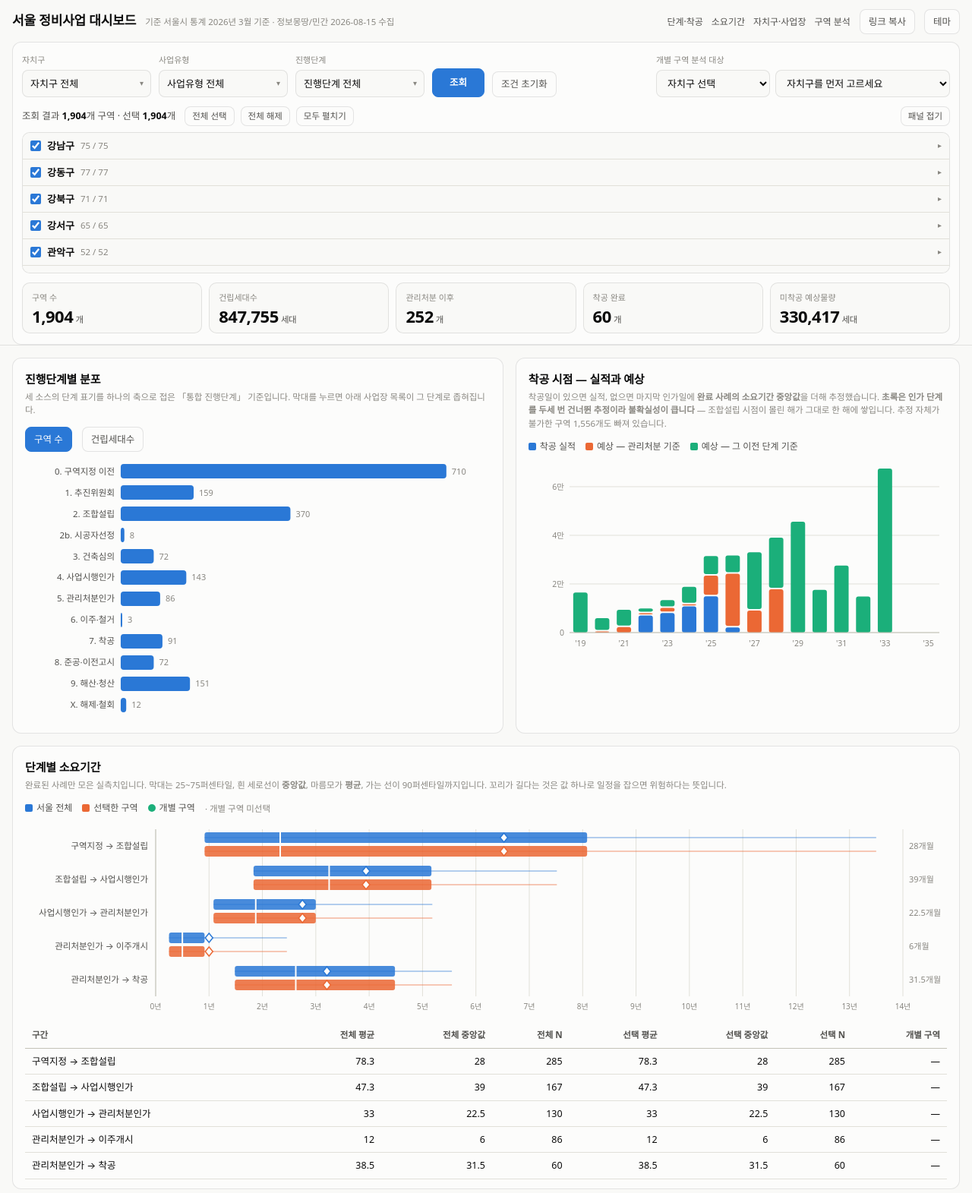
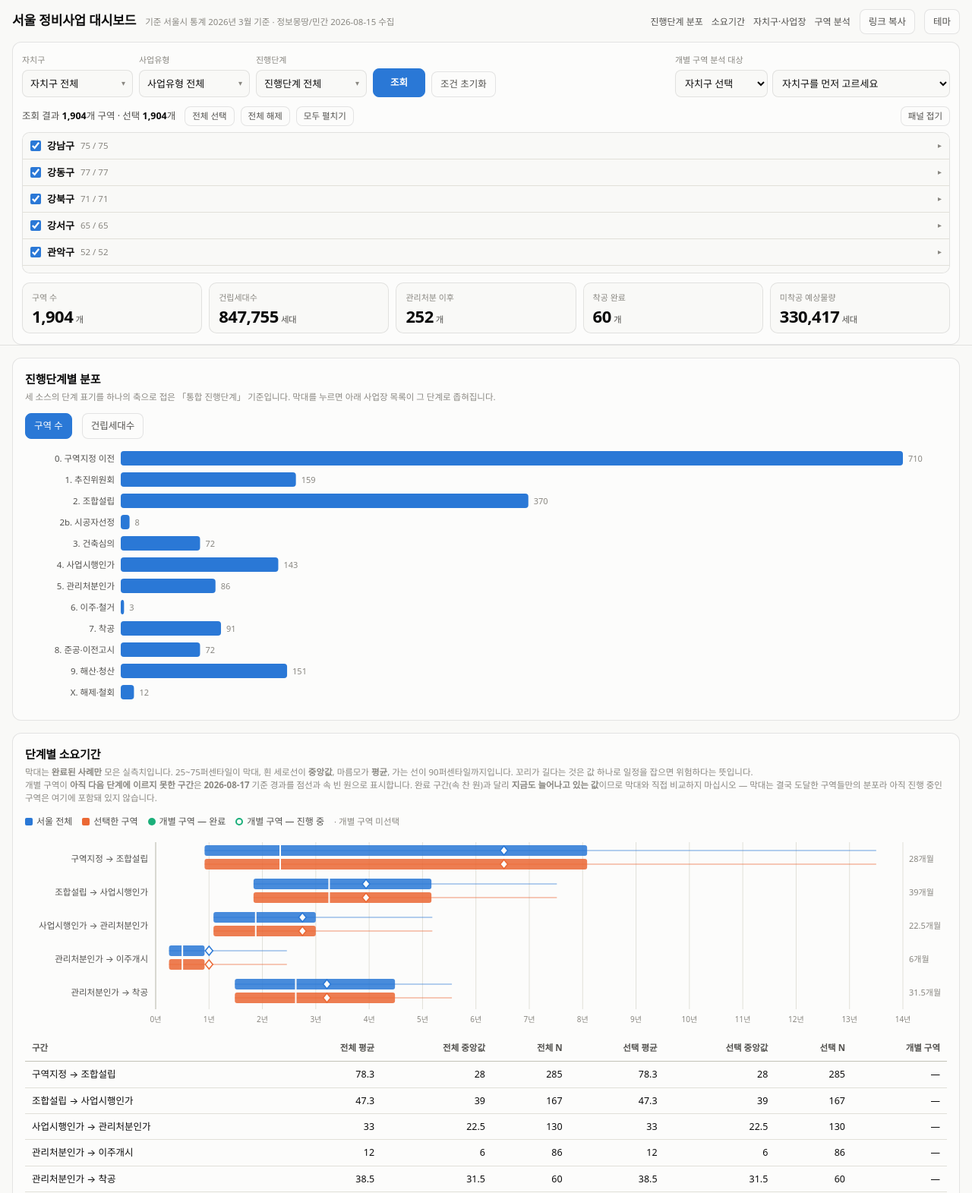
Before and after one commit to Expressor-kor/jaegaebal, a plain HTML site: page index.html in a window 1280 px wide. Shown: the top 1571 px of the page at 76% size. Drawn offline with Linux system fonts and the light colour scheme.

Commit message:
dashboard v4 (2026-08-17)

```diff
--- a/index.html
+++ b/index.html
@@ -59,15 +59,15 @@ h1{font-size:17px;margin:0;letter-spacing:-.01em}
 .nav a:hover{color:var(--series-1);text-decoration:underline}
 @media(max-width:900px){.nav{display:none}}
 .panel{background:var(--surface-1);border:1px solid var(--border);border-radius:12px;padding:12px}
-.frow{display:flex;gap:10px;flex-wrap:wrap;align-items:flex-end}
+.frow{display:flex;gap:8px;flex-wrap:wrap;align-items:flex-end}
 .fg{display:flex;flex-direction:column;gap:5px;min-width:0}
-.fg label{font-size:11px;color:var(--muted)}
+.fg label{font-size:11px;color:var(--muted);white-space:nowrap}
 
 /* multiselect */
 .ms{position:relative}
 .ms>button{background:var(--plane);border:1px solid var(--border);border-radius:8px;
   padding:7px 26px 7px 10px;font-size:13px;cursor:pointer;text-align:left;
-  min-width:170px;max-width:240px;white-space:nowrap;overflow:hidden;text-overflow:ellipsis;position:relative}
+  min-width:146px;max-width:186px;white-space:nowrap;overflow:hidden;text-overflow:ellipsis;position:relative}
 .ms>button::after{content:'\25BE';position:absolute;right:9px;top:50%;transform:translateY(-50%);color:var(--muted);font-size:10px}
 .ms>button:hover{border-color:var(--axis)}
 .msp{position:absolute;top:calc(100% + 4px);left:0;z-index:70;background:var(--raise);
@@ -79,8 +79,13 @@ h1{font-size:17px;margin:0;letter-spacing:-.01em}
 .msp .opt input{margin:0;accent-color:var(--chip-on);width:14px;height:14px;flex:none}
 .msp .opt .cnt{margin-left:auto;color:var(--muted);font-size:11px;font-variant-numeric:tabular-nums}
 .msp .sep{height:1px;background:var(--grid);margin:4px 2px}
-.selin{background:var(--plane);border:1px solid var(--border);border-radius:8px;padding:7px 10px;font-size:13px;min-width:150px}
+.selin{background:var(--plane);border:1px solid var(--border);border-radius:8px;padding:7px 8px;font-size:13px;
+  min-width:0;max-width:100%;text-overflow:ellipsis}
 .selin:hover{border-color:var(--axis)}
+#oneGu{width:122px;flex:none}
+#oneNm{width:234px;flex:none}
+.btn.pri,#resetF{white-space:nowrap}
+@media(max-width:1150px){#oneNm{width:200px}}
 
 /* result list */
 .reshead{display:flex;align-items:center;gap:8px;flex-wrap:wrap;margin:12px 0 8px}
@@ -194,6 +199,7 @@ footer{font-size:11.5px;color:var(--muted);line-height:1.7;padding:18px 2px 0;bo
   #ctl{position:static}
   .ms>button{max-width:none;width:100%}
   .fg{flex:1 1 100%}
+  #oneGu,#oneNm{width:auto;flex:1 1 46%}
   table.data thead{display:none}
   table.data tr{display:block;border-bottom:1px solid var(--grid);padding:9px 2px}
   table.data td{display:flex;justify-content:space-between;gap:12px;border:0;padding:2px 4px}
@@ -212,7 +218,7 @@ footer{font-size:11.5px;color:var(--muted);line-height:1.7;padding:18px 2px 0;bo
       <span class="sub" id="asof"></span>
       <span class="spacer"></span>
       <nav class="nav">
-        <a href="#s-stage">단계·착공</a><a href="#s-dur">소요기간</a><a href="#s-map">자치구·사업장</a><a href="#s-one">구역 분석</a>
+        <a href="#s-stage">진행단계 분포</a><a href="#s-dur">소요기간</a><a href="#s-map">자치구·사업장</a><a href="#s-one">구역 분석</a>
       </nav>
       <button class="btn" id="shareBtn" type="button">링크 복사</button>
       <button class="btn" id="themeBtn" type="button">테마</button>
@@ -227,9 +233,9 @@ footer{font-size:11.5px;color:var(--muted);line-height:1.7;padding:18px 2px 0;bo
         <div class="fg"><label>&nbsp;</label><button class="btn" id="resetF" type="button">조건 초기화</button></div>
         <div class="fg" style="margin-left:auto">
           <label>개별 구역 분석 대상</label>
-          <div style="display:flex;gap:7px;flex-wrap:wrap">
+          <div style="display:flex;gap:6px;flex-wrap:wrap">
             <select class="selin" id="oneGu"></select>
-            <select class="selin" id="oneNm" style="min-width:230px"></select>
+            <select class="selin" id="oneNm"></select>
           </div>
         </div>
       </div>
@@ -252,7 +258,6 @@ footer{font-size:11.5px;color:var(--muted);line-height:1.7;padding:18px 2px 0;bo
 
 <div class="wrap">
 
-  <div class="grid-2">
   <section class="card" id="s-stage">
     <p class="h2">진행단계별 분포</p>
     <p class="note" id="n1"></p>
@@ -263,26 +268,18 @@ footer{font-size:11.5px;color:var(--muted);line-height:1.7;padding:18px 2px 0;bo
     <div class="chartwrap"><svg id="c1"></svg></div>
   </section>
 
-    <section class="card" id="s-time">
-      <p class="h2">착공 시점 — 실적과 예상</p>
-      <p class="note" id="n2"></p>
-      <div class="legend">
-        <span><i style="background:var(--series-1)"></i>착공 실적</span>
-        <span><i style="background:var(--series-2)"></i>예상 — 관리처분 기준</span>
-        <span><i style="background:var(--series-3)"></i>예상 — 그 이전 단계 기준</span>
-      </div>
-      <div class="chartwrap"><svg id="c2"></svg></div>
-    </section>
-  </div>
-
   <section class="card" id="s-dur">
     <p class="h2">단계별 소요기간</p>
-    <p class="note">완료된 사례만 모은 실측치입니다. 막대는 25~75퍼센타일, 흰 세로선이 <b>중앙값</b>, 마름모가 <b>평균</b>,
-      가는 선이 90퍼센타일까지입니다. 꼬리가 길다는 것은 값 하나로 일정을 잡으면 위험하다는 뜻입니다.</p>
+    <p class="note">막대는 <b>완료된 사례만</b> 모은 실측치입니다. 25~75퍼센타일이 막대, 흰 세로선이 <b>중앙값</b>, 마름모가 <b>평균</b>,
+      가는 선이 90퍼센타일까지입니다. 꼬리가 길다는 것은 값 하나로 일정을 잡으면 위험하다는 뜻입니다.<br>
+      개별 구역이 <b>아직 다음 단계에 이르지 못한 구간</b>은 <b id="durAsOf"></b> 기준 경과를 점선과 속 빈 원으로 표시합니다.
+      완료 구간(속 찬 원)과 달리 <b>지금도 늘어나고 있는 값</b>이므로 막대와 직접 비교하지 마십시오 —
+      막대는 결국 도달한 구역들만의 분포라 아직 진행 중인 구역은 여기에 포함돼 있지 않습니다.</p>
     <div class="legend">
       <span><i style="background:var(--series-1)"></i>서울 전체</span>
       <span><i style="background:var(--series-2)"></i>선택한 구역</span>
-      <span><i style="background:var(--series-3);border-radius:50%"></i>개별 구역</span>
+      <span><i style="background:var(--series-3);border-radius:50%"></i>개별 구역 — 완료</span>
+      <span><i style="background:transparent;border:2px solid var(--series-3);border-radius:50%"></i>개별 구역 — 진행 중</span>
       <span class="sub" id="durSub"></span>
     </div>
     <div class="chartwrap"><svg id="c3"></svg></div>
@@ -582,61 +579,32 @@ function renderChart1(rows){
     : '단계별 건립세대수 합계입니다. 세대수가 등록되지 않은 초기 구역은 0으로 잡히므로 구역 수와 함께 보십시오.';
 }
 
-/* ---------- chart 2 ---------- */
-function renderChart2(rows){
-  var Y0=2019,Y1=2035,B_={};
-  for(var y=Y0;y<=Y1;y++) B_[y]={a:0,m:0,e:0,ac:0,mc:0,ec:0};
-  var beyond=0,none=0,far=0;
-  rows.forEach(function(r){
-    var ps=r[F.ps]; if(!ps){ none++; return; }
-    var yy=+ps.slice(0,4),u=r[F.u]||0,b=r[F.pb];
-    if(yy>Y1){ beyond+=u; far++; return; }
-    if(yy<Y0){ if(b==='실적') return; yy=Y0; }
-    var t=B_[yy];
-    if(b==='실적'){ t.a+=u; t.ac++; } else if(b==='관리처분 기준'){ t.m+=u; t.mc++; } else { t.e+=u; t.ec++; }
-  });
-  var years=[]; for(var k=Y0;k<=Y1;k++) years.push(k);
-  var svg=el('c2'); svg.innerHTML='';
-  var L=54,R=10,T=10,Bm=26;
-  var W=Math.max(420,svg.parentNode.clientWidth||420),H=252;
-  svg.setAttribute('viewBox','0 0 '+W+' '+H); svg.setAttribute('height',H);
-  var PW=W-L-R,PH=H-T-Bm;
-  var max=Math.max(1,Math.max.apply(null,years.map(function(y){return B_[y].a+B_[y].m+B_[y].e;})));
-  var pow=Math.pow(10,Math.floor(Math.log10(max))),tick=Math.max(1,Math.ceil(max/pow/4)*pow);
-  var muted=cssv('--muted'),grid=cssv('--grid'),s1=cssv('--series-1'),s2=cssv('--series-2'),s3=cssv('--series-3'),axis=cssv('--axis');
-  for(var g=0;g<=max;g+=tick){
-    var gy=T+PH-PH*g/max;
-    svg.appendChild(mk('line',{x1:L,x2:W-R,y1:gy,y2:gy,stroke:grid,'stroke-width':1}));
-    svg.appendChild(txt(L-7,gy+4,g>=10000?(g/10000)+'만':NF.format(g),{fill:muted,'font-size':10.5,'text-anchor':'end','font-variant-numeric':'tabular-nums'}));
-  }
-  var bw=PW/years.length;
-  years.forEach(function(y,i){
-    var b=B_[y],tot=b.a+b.m+b.e;
-    if(y%2===1||W>820) svg.appendChild(txt(L+i*bw+bw/2,H-8,"'"+String(y).slice(2),{fill:muted,'font-size':10.5,'text-anchor':'middle'}));
-    if(!tot) return;
-    var x=L+i*bw+bw*0.17,w=bw*0.66,base=T+PH;
-    [['a',s1],['m',s2],['e',s3]].forEach(function(p){
-      var v=b[p[0]]; if(!v) return;
-      var h=PH*v/max; base-=h;
-      var rc=mk('rect',{x:x,y:base,width:w,height:Math.max(h,1.5),rx:3,fill:p[1]});
-      rc.addEventListener('mousemove',function(ev){ ttShow('<b>'+y+'년</b><span class="r">실적 '+NF.format(b.a)+'세대 · '+b.ac+'개<br>예상(관리처분 기준) '+NF.format(b.m)+'세대 · '+b.mc+'개<br>예상(그 이전 기준) '+NF.format(b.e)+'세대 · '+b.ec+'개</span>',ev); });
-      rc.addEventListener('mouseleave',ttHide);
-      svg.appendChild(rc); base-=2;
-    });
-  });
-  svg.appendChild(mk('line',{x1:L,x2:W-R,y1:T+PH,y2:T+PH,stroke:axis,'stroke-width':1}));
-  el('n2').innerHTML='착공일이 있으면 실적, 없으면 마지막 인가일에 <b>완료 사례의 소요기간 중앙값</b>을 더해 추정했습니다. '+
-    '<b>초록은 인가 단계를 두세 번 건너뛴 추정이라 불확실성이 큽니다</b> — 조합설립 시점이 몰린 해가 그대로 한 해에 쌓입니다. '+
-    (far?'2036년 이후로 밀린 '+NF.format(beyond)+'세대('+far+'개)는 뺐습니다. ':'')+
-    '추정 자체가 불가한 구역 '+NF.format(none)+'개도 빠져 있습니다.';
-}
-
 /* ---------- durations ---------- */
 var TR=[['구역지정 → 조합설립','dz','da'],['조합설립 → 사업시행인가','da','di'],
         ['사업시행인가 → 관리처분인가','di','dm'],['관리처분인가 → 이주개시','dm','mv'],
         ['관리처분인가 → 착공','dm','ds']];
 function pdate(s){ if(!s) return null; var m=/^(\d{4})-(\d{2})-(\d{2})/.exec(String(s)); return m?[+m[1],+m[2]]:null; }
 function mdiff(a,b){ if(!a||!b) return null; var v=(b[0]-a[0])*12+(b[1]-a[1]); return v>=0?v:null; }
+
+/* --- 오늘 기준 진행 중 경과 --- */
+var NOW=new Date();
+var TODAY=[NOW.getFullYear(),NOW.getMonth()+1,NOW.getDate()];
+var TODAY_S=TODAY[0]+'-'+('0'+TODAY[1]).slice(-2)+'-'+('0'+TODAY[2]).slice(-2);
+var LADDER=['dz','dp','da','dh','di','dm','mv','ds'];
+function elapsed(s){                       // 그 일자로부터 오늘까지 개월(월 단위, mdiff와 동일 규칙)
+  var a=pdate(s); if(!a) return null;
+  var v=(TODAY[0]-a[0])*12+(TODAY[1]-a[1]);
+  return v>=0?v:null;
+}
+function ended(r){ var s=r[F.st]||''; return s.charAt(0)==='9'||s.charAt(0)==='X'; }  // 해산·해제는 진행 중이 아니다
+function ongoing(r,af,bf){                 // af는 도달, bf는 미도달, bf 이후 단계도 전부 비어 있을 때만 '진행 중'
+  if(!r||ended(r)) return null;
+  if(r[F[bf]]) return null;
+  if(!r[F[af]]) return null;
+  var bi=LADDER.indexOf(bf);
+  for(var i=bi+1;i<LADDER.length;i++){ if(r[F[LADDER[i]]]) return null; }   // 뒷단계 일자가 있으면 결측이지 진행 중이 아니다
+  return elapsed(r[F[af]]);
+}
 function stats(rows,af,bf){
   var v=[];
   rows.forEach(function(r){ var d=mdiff(pdate(r[F[af]]),pdate(r[F[bf]])); if(d!==null) v.push(d); });
@@ -649,16 +617,19 @@ function stats(rows,af,bf){
 }
 function renderDur(sel){
   var svg=el('c3'); svg.innerHTML='';
+  el('durAsOf').textContent=TODAY_S;
   el('durSub').textContent = FOCUS ? '· 개별: '+FOCUS[F.gu]+' '+FOCUS[F.nm] : '· 개별 구역 미선택';
   var rows=TR.map(function(t){
-    return {k:t[0], all:stats(ROWS,t[1],t[2]), sel:stats(sel,t[1],t[2]),
-            one:FOCUS?mdiff(pdate(FOCUS[F[t[1]]]),pdate(FOCUS[F[t[2]]])):null};
+    return {k:t[0], af:t[1], all:stats(ROWS,t[1],t[2]), sel:stats(sel,t[1],t[2]),
+            one:FOCUS?mdiff(pdate(FOCUS[F[t[1]]]),pdate(FOCUS[F[t[2]]])):null,
+            ong:FOCUS?ongoing(FOCUS,t[1],t[2]):null};
   });
   var L=172,R=58,T=8,ROW=44;
   var W=Math.max(430,svg.parentNode.clientWidth||430),H=T+rows.length*ROW+22;
   svg.setAttribute('viewBox','0 0 '+W+' '+H); svg.setAttribute('height',H);
   var PW=W-L-R, mx=0;
-  rows.forEach(function(d){ [d.all,d.sel].forEach(function(s){ if(s&&s.p90>mx) mx=s.p90; }); if(d.one>mx) mx=d.one; });
+  rows.forEach(function(d){ [d.all,d.sel].forEach(function(s){ if(s&&s.p90>mx) mx=s.p90; });
+    if(d.one>mx) mx=d.one; if(d.ong>mx) mx=d.ong; });
   mx=Math.max(12,Math.ceil(mx/12)*12);
   var x=function(v){ return L+PW*Math.min(v,mx)/mx; };
   var muted=cssv('--muted'),sec=cssv('--text-secondary'),grid=cssv('--grid'),surf=cssv('--surface-1'),axis=cssv('--axis'),s3=cssv('--series-3');
@@ -686,9 +657,20 @@ function renderDur(sel){
     });
     if(d.one!==null&&d.one!==undefined){
       var oc=mk('circle',{cx:x(d.one),cy:top+ROW/2,r:5.5,fill:s3,stroke:surf,'stroke-width':2});
-      oc.addEventListener('mousemove',function(ev){ ttShow('<b>개별 구역</b><span class="r">'+esc(d.k)+'<br>'+d.one+'개월</span>',ev); });
+      oc.addEventListener('mousemove',function(ev){ ttShow('<b>개별 구역 — 완료</b><span class="r">'+esc(d.k)+'<br>'+d.one+'개월 소요</span>',ev); });
       oc.addEventListener('mouseleave',ttHide);
       svg.appendChild(oc);
+    } else if(d.ong!==null&&d.ong!==undefined){
+      var cyo=top+ROW/2, xo=x(d.ong), from=FOCUS[F[d.af]];
+      svg.appendChild(mk('line',{x1:L,x2:xo,y1:cyo,y2:cyo,stroke:s3,'stroke-width':2,'stroke-dasharray':'4 3',opacity:.7}));
+      svg.appendChild(mk('path',{d:'M'+(xo+3)+' '+(cyo-5)+'L'+(xo+10)+' '+cyo+'L'+(xo+3)+' '+(cyo+5)+'Z',fill:s3,opacity:.75}));
+      var og=mk('circle',{cx:xo,cy:cyo,r:5.5,fill:surf,stroke:s3,'stroke-width':2.2});
+      var hitO=mk('rect',{x:L,y:cyo-9,width:PW,height:18,fill:'transparent'});
+      var ttO=function(ev){ ttShow('<b>개별 구역 — 진행 중</b><span class="r">'+esc(d.k)+'<br>'+from+' 이후 <b>'+d.ong+'개월</b> 경과<br>'+
+        TODAY_S+' 기준 · 아직 다음 단계 미도달'+(d.all?('<br>전체 중앙값 '+d.all.med+'개월 (N='+d.all.n+')'):'')+'</span>',ev); };
+      hitO.addEventListener('mousemove',ttO); hitO.addEventListener('mouseleave',ttHide);
+      og.addEventListener('mousemove',ttO); og.addEventListener('mouseleave',ttHide);
+      svg.appendChild(hitO); svg.appendChild(og);
     }
     if(d.all) svg.appendChild(txt(L+PW+8,top+ROW/2+4,d.all.med+'개월',{fill:muted,'font-size':11,'font-variant-numeric':'tabular-nums'}));
   });
@@ -702,7 +684,9 @@ function renderDur(sel){
     return '<tr><td class="nw" data-l="구간">'+esc(d.k)+'</td>'+
       '<td class="num" data-l="전체 평균">'+f(d.all,'mean')+'</td><td class="num" data-l="전체 중앙값">'+f(d.all,'med')+'</td><td class="num" data-l="전체 N">'+f(d.all,'n')+'</td>'+
       '<td class="num" data-l="선택 평균">'+f(d.sel,'mean')+'</td><td class="num" data-l="선택 중앙값">'+f(d.sel,'med')+'</td><td class="num" data-l="선택 N">'+f(d.sel,'n')+'</td>'+
-      '<td class="num" data-l="개별 구역">'+(d.one!=null?d.one:'—')+'</td></tr>';
+      '<td class="num" data-l="개별 구역">'+(d.one!=null?d.one
+        :(d.ong!=null?'<span style="color:var(--series-3);font-weight:600">'+d.ong+'</span> <span style="color:var(--muted);font-size:11px">진행 중</span>'
+        :'—'))+'</td></tr>';
   }).join('');
 }
 
@@ -819,9 +803,19 @@ function renderOne(){
   var kv=function(k,v,u){ return '<div><div class="k">'+k+'</div><div class="v">'+((v||v===0)?NF.format(v):'—')+((u&&(v||v===0))?' <small>'+u+'</small>':'')+'</div></div>'; };
   var STEPS=[['구역지정','dz'],['추진위원회','dp'],['조합설립인가','da'],['건축심의','dh'],
              ['사업시행인가','di'],['관리처분인가','dm'],['이주개시','mv'],['착공','ds']];
+  var lastIdx=-1;
+  STEPS.forEach(function(s,i){ if(r[F[s[1]]]) lastIdx=i; });
   var prev=null,prevK=null;
-  var tl=STEPS.map(function(s){
+  var tl=STEPS.map(function(s,i){
     var d=r[F[s[1]]],gap='';
+    if(!d&&i===lastIdx+1&&lastIdx>=0&&!ended(r)){          // 지금 걸려 있는 단계
+      var el_=elapsed(r[F[STEPS[lastIdx][1]]]);
+      if(el_!==null){
+        var sn=stats(ROWS,STEPS[lastIdx][1],s[1]);
+        gap='<span class="g" style="color:var(--series-3)">'+STEPS[lastIdx][0]+' 이후 오늘까지 <b style="color:var(--series-3)">'+el_+'개월</b> 경과 · 진행 중'+
+            (sn?(' · 도달한 구역 중앙값 '+sn.med+'개월(N='+sn.n+')'):'')+'</span>';
+      }
+    }
     if(d&&prev){
       var mm=mdiff(pdate(prev),pdate(d));
       if(mm!==null){
@@ -894,7 +888,7 @@ el('shareBtn').addEventListener('click',function(){
 function renderAnalysis(){
   var sel=selected();
   el('resT').innerHTML='조회 결과 <b>'+NF.format(RESULT.length)+'</b>개 구역 · 선택 <b>'+NF.format(sel.length)+'</b>개';
-  renderTiles(sel); syncM(); renderChart1(sel); renderChart2(sel);
+  renderTiles(sel); syncM(); renderChart1(sel);
   renderDur(sel); renderHeat(); renderTable(); renderOne(); syncHmState();
 }
 el('asof').textContent='기준 '+P.base;
```
Lines whose indentation alone changed are shown as unchanged.
